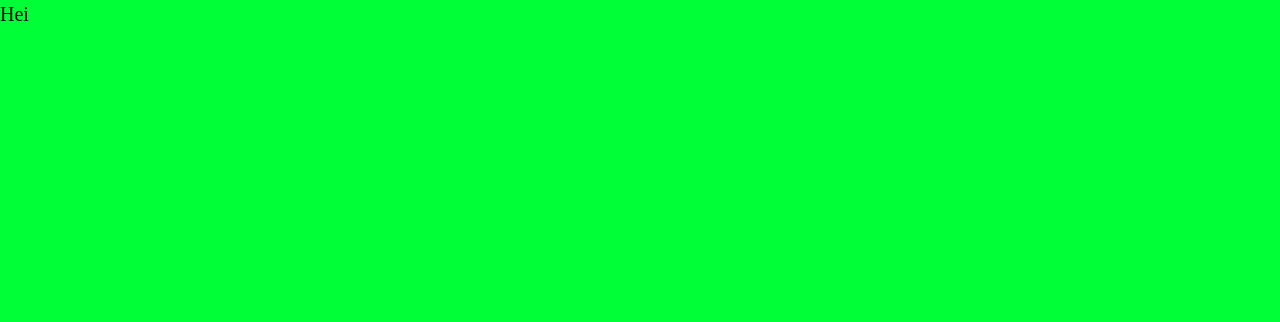
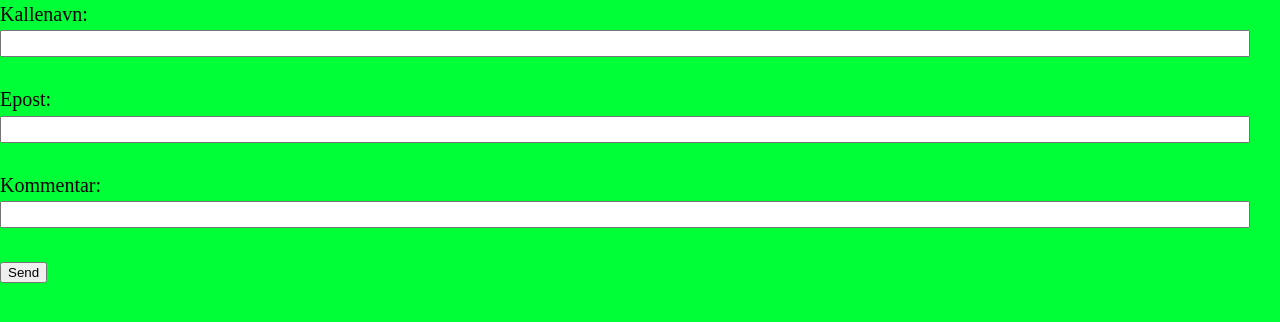
Before and after one commit to SebDeb06/express-repetisjon, a website: page html/forside.html in a window 1280 px wide. Drawn offline with Linux system fonts and the light colour scheme.

Commit message:
Jeg har lagt til en form i HTML med tre felt kallenavn, epost og kommentar.

```diff
--- a/html/forside.html
+++ b/html/forside.html
@@ -7,6 +7,17 @@
     <link rel="stylesheet" href="/style.css">
 </head>
 <body>
-    <p>Hei</p>
+    <form action="/" method="POST">
+        <label for="kallenavn">Kallenavn:</label>
+        <input type="text" id="kallenavn" name="kallenavn" style="width: 97%; font-size: large;"required />
+        <br /><br />
+        <label for="epost">Epost:</label>
+        <input type="email" id="epost" name="epost" style="width: 97%; font-size: large;" required />
+        <br /><br />
+        <label for="kommentar">Kommentar:</label>
+        <input type="kommentar" id="kommentar" name="kommentar" style="width: 97%; font-size: large;" required />
+        <br /><br />
+        <button type="submit" class="submit-wrapper">Send</button>
+    </form>
 </body>
 </html>
```
